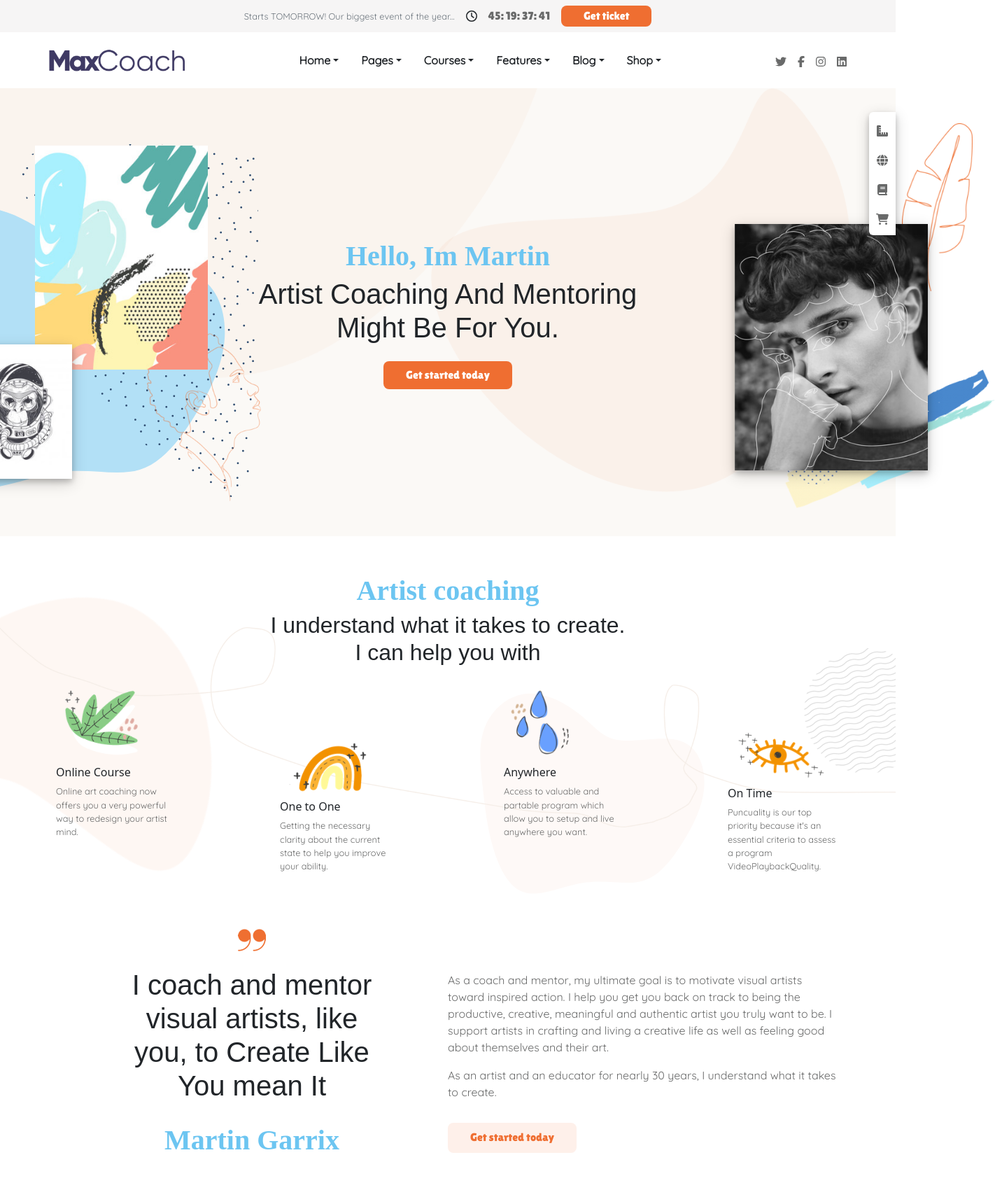
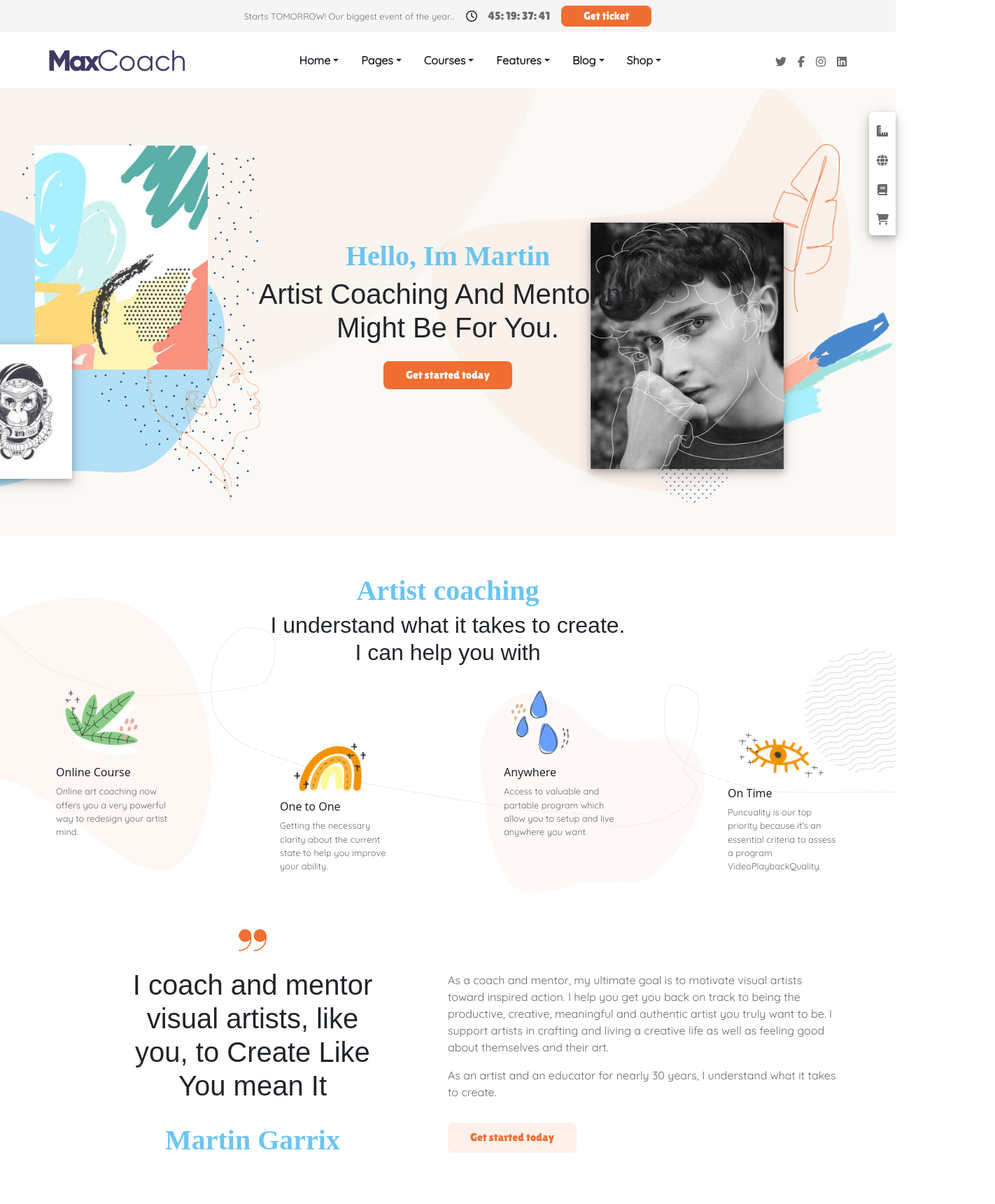
Before and after one commit to Antonio-Ribezzo/proj-html-vuejs, a Vue app: page / in a window 1280 px wide. Shown: the top 1720 px of the page at 70% size, 1422 px wide, since content can reach past the window. Built offline with nearby package versions, Linux system fonts and the light colour scheme; a web font is replaced by a local one.

Commit message:
Style Review Jumbotron & Section 3

```diff
--- a/src/components/SectionsMain/JumbotronComp.vue
+++ b/src/components/SectionsMain/JumbotronComp.vue
@@ -11,11 +11,6 @@
             <span class="handWriting text-capitalize">hello, im martin</span>
             <h1 class="text-capitalize">artist coaching and mentoring<br>might be for you.</h1>
             <button class="buttonOne py-2 mt-3">Get started today</button>
-            <!-- image background right -->
-            <img id="shape08-jumbo" class="position-absolute" src="/img/artist-shape-05-300x198.png" alt="shape-05-artist">
-            <img id="shape09-jumbo" class="position-absolute" src="/img/artist-shape-04-127x300.png" alt="shape-05-artist">
-            <img id="shape10-jumbo" class="position-absolute" src="/img/maxcoach-shape-12-100x100.png" alt="maxcoach-shape-12">
-            <img id="shape11-jumbo" class="position-absolute" src="/img/artist-hero-image-04.jpg" alt="artist-hero4">
             <!-- image background left -->
             <img id="shape04-jumbo" class="position-absolute" src="/img/artist-hero-image-03.png" alt="artist-hero3">
             <img id="shape05-jumbo" class="position-absolute" src="/img/artist-hero-image-02.jpg" alt="artist-hero2">
@@ -29,6 +24,10 @@
         <img id="shape03-jumbo" class="position-absolute" src="/img/artist-shape-03.png" alt="artist-shape3">
         <!-- background right -->
         <img id="shape07-jumbo" class="position-absolute" src="/img/artist-shape-01-600x577.png" alt="shape-01">
+        <img id="shape08-jumbo" class="position-absolute" src="/img/artist-shape-05-300x198.png" alt="shape-05-artist">
+        <img id="shape09-jumbo" class="position-absolute" src="/img/artist-shape-04-127x300.png" alt="shape-05-artist">
+        <img id="shape10-jumbo" class="position-absolute" src="/img/maxcoach-shape-12-100x100.png" alt="maxcoach-shape-12">
+        <img id="shape11-jumbo" class="position-absolute" src="/img/artist-hero-image-04.jpg" alt="artist-hero4">
     </section>
 </template>
 
@@ -75,23 +74,27 @@
             top: 0rem;
             right: 4rem;
         }
+
         #shape08-jumbo{
-            top: 12rem;
-            right: -32rem;
+            top: 20rem;
+            right: 0rem;
         }
+
         #shape09-jumbo{
             height: 15rem;
-            top: -10rem;
-            right: -30rem;
+            top: 5rem;
+            right: 5rem;
         }
+
         #shape10-jumbo{
-            top: 16rem;
-            right: -19rem;
+            bottom: 3rem;
+            right: 15rem;
         }
+
         #shape11-jumbo{
             height: 22rem;
-            top: -1rem;
-            right: -26rem;
+            top: 12rem;
+            right: 10rem;
             box-shadow: 0 4px 8px 0 rgba(0, 0, 0, 0.2), 0 6px 20px 0 rgba(0, 0, 0, 0.19);
         }
     }
--- a/src/components/SectionsMain/SectionThreeComp.vue
+++ b/src/components/SectionsMain/SectionThreeComp.vue
@@ -6,7 +6,7 @@
 
 <template>
     <section class="position-relative py-3">
-        <div id="container0-Sec3" class="d-flex justify-content-between align-items-center">
+        <div i class="container d-flex justify-content-between align-items-center">
             <!-- content sx -->
             <div id="contentSx-Sec3" class="d-flex flex-column justify-content-between align-items-center">
                 <img src="/img/artist-quote-icon.png" alt="quote-icon" class="mb-4">
@@ -15,7 +15,7 @@
             </div>
 
             <!-- content dx -->
-            <div id="contentDx-Sec3" class="d-flex flex-column justify-content-between align-items-start mt-5">
+            <div id="contentDx-Sec3" class="d-flex flex-column flex-wrap justify-content-between align-items-start mt-5">
                 <p>As a coach and mentor, my ultimate goal is to motivate visual artists toward inspired action. I help you get you back on track to being the productive, creative, meaningful and authentic artist you truly want to be. I support artists in crafting and living a creative life as well as feeling good about themselves and their art.</p>
 
                 <p>As an artist and an educator for nearly 30 years, I understand what it takes to create.</p>
@@ -29,11 +29,9 @@
 <style lang="scss" scoped>
     @use '../../style/main.scss' as *;
     section{
-        #container0-Sec3{
-            margin: 0 auto;
-            width: 70rem;
+        .container{
             #contentSx-Sec3{
-                width: calc(100% / 2);
+                width: 50%;
 
                 h2{
                     font-size: 2.5rem;
@@ -41,7 +39,7 @@
             }
 
             #contentDx-Sec3{
-                width: calc(100% / 2);
+                width: 50%;
             }
         }
     }
```
